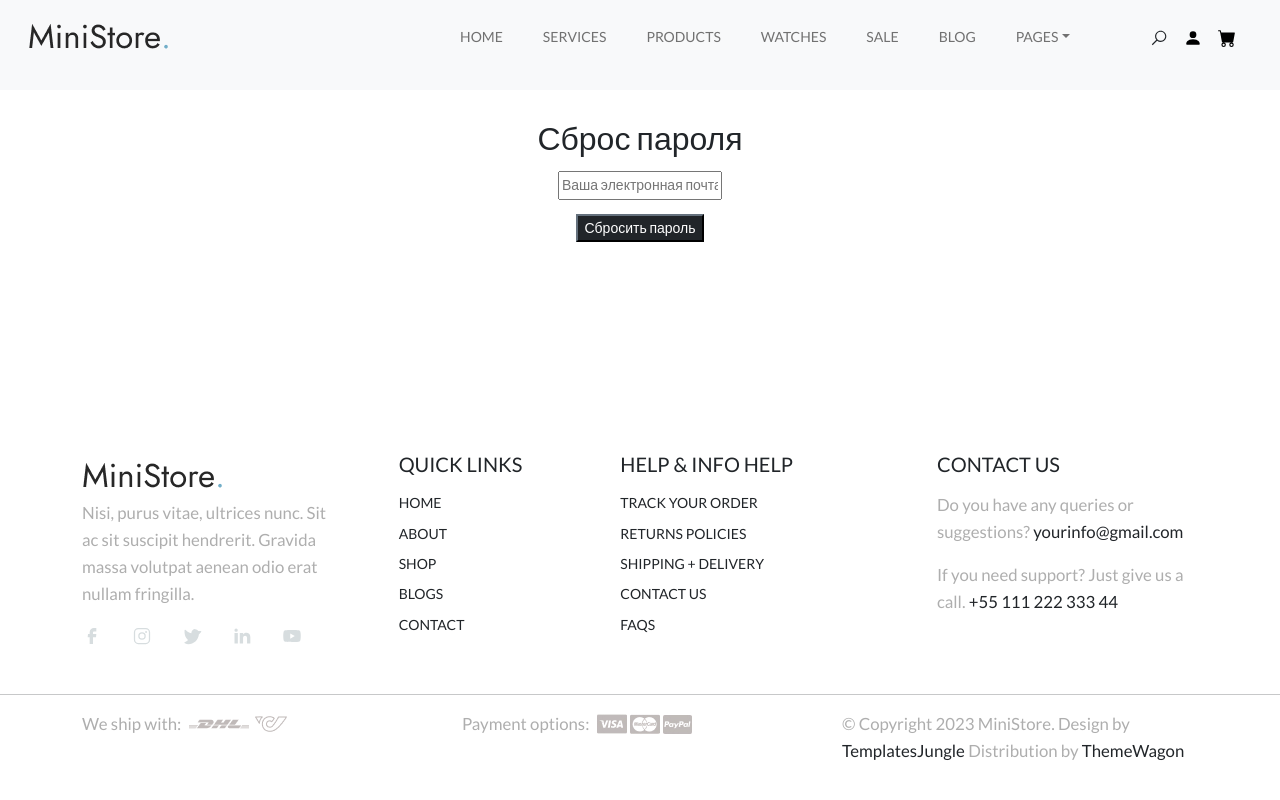
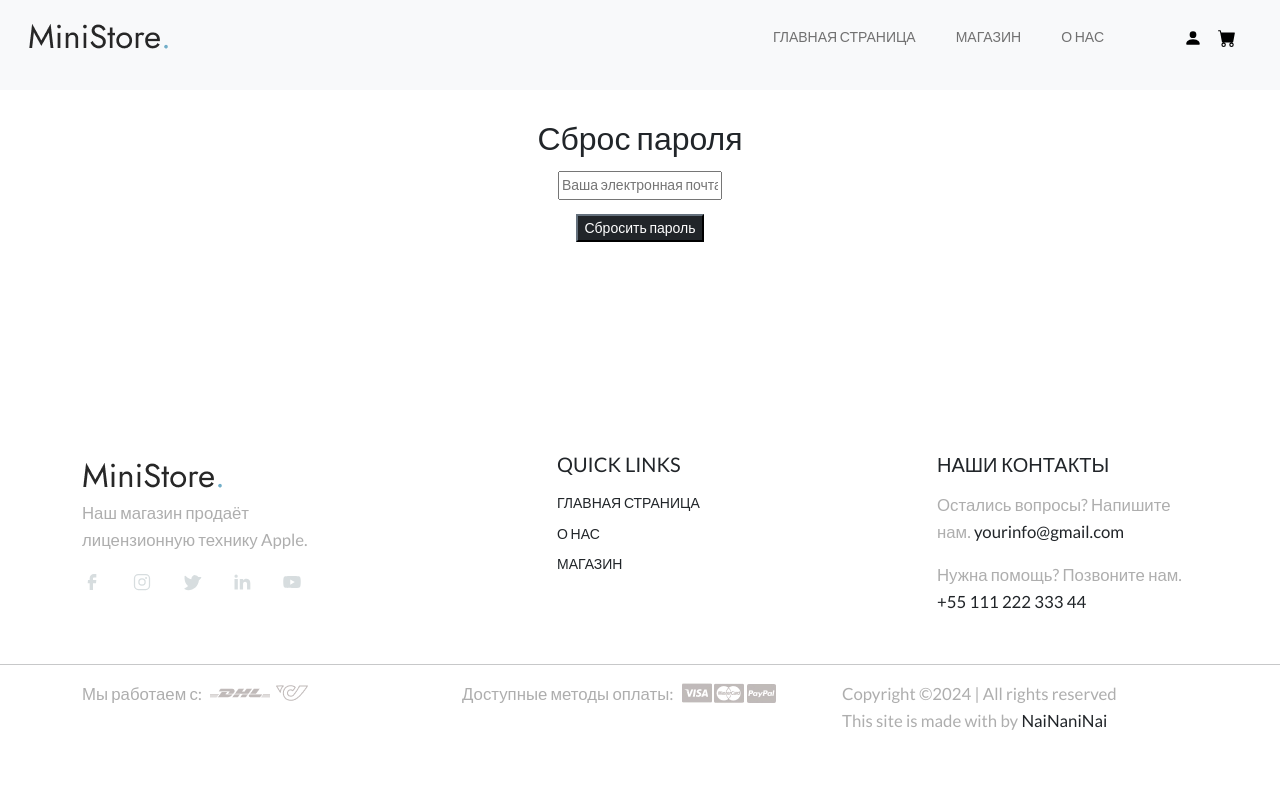
Before and after one commit to NaiNaniNai/electronic-shop-site, a Django app: page /accounts/reset_password/ in a window 1280 px wide. Run offline with Django 5.2, Linux system fonts and the light colour scheme; parts of the project's set-up code (start-up, migrations or seed data) failed here and were passed over; some libraries are stand-ins or nearby versions.

Commit message:
Change header and footer

```diff
--- a/templates/include/footer.html
+++ b/templates/include/footer.html
@@ -7,9 +7,7 @@
                     <div class="col-lg-3 col-sm-6 pb-3">
                         <div class="footer-menu">
                             <img src="{% static "images/main-logo.png" %}" alt="logo">
-                            <p>
-                                Nisi, purus vitae, ultrices nunc. Sit ac sit suscipit hendrerit. Gravida massa volutpat aenean odio erat nullam fringilla.
-                            </p>
+                            <p>Наш магазин продаёт лицензионную технику Apple.</p>
                             <div class="social-links">
                                 <ul class="d-flex list-unstyled">
                                     <li>
@@ -56,53 +54,25 @@
                             <h5 class="widget-title pb-2">Quick Links</h5>
                             <ul class="menu-list list-unstyled text-uppercase">
                                 <li class="menu-item pb-2">
-                                    <a href="#">Home</a>
+                                    <a href="{% url "index" %}">Главная страница</a>
                                 </li>
                                 <li class="menu-item pb-2">
-                                    <a href="#">About</a>
+                                    <a href="#">О нас</a>
                                 </li>
                                 <li class="menu-item pb-2">
-                                    <a href="#">Shop</a>
-                                </li>
-                                <li class="menu-item pb-2">
-                                    <a href="#">Blogs</a>
-                                </li>
-                                <li class="menu-item pb-2">
-                                    <a href="#">Contact</a>
-                                </li>
-                            </ul>
-                        </div>
-                    </div>
-                    <div class="col-lg-3 col-sm-6 pb-3">
-                        <div class="footer-menu text-uppercase">
-                            <h5 class="widget-title pb-2">Help & Info Help</h5>
-                            <ul class="menu-list list-unstyled">
-                                <li class="menu-item pb-2">
-                                    <a href="#">Track Your Order</a>
-                                </li>
-                                <li class="menu-item pb-2">
-                                    <a href="#">Returns Policies</a>
-                                </li>
-                                <li class="menu-item pb-2">
-                                    <a href="#">Shipping + Delivery</a>
-                                </li>
-                                <li class="menu-item pb-2">
-                                    <a href="#">Contact Us</a>
-                                </li>
-                                <li class="menu-item pb-2">
-                                    <a href="#">Faqs</a>
+                                    <a href="{% url "catalog" %}">Магазин</a>
                                 </li>
                             </ul>
                         </div>
                     </div>
                     <div class="col-lg-3 col-sm-6 pb-3">
                         <div class="footer-menu contact-item">
-                            <h5 class="widget-title text-uppercase pb-2">Contact Us</h5>
+                            <h5 class="widget-title text-uppercase pb-2">Наши контакты</h5>
                             <p>
-                                Do you have any queries or suggestions? <a href="mailto:">yourinfo@gmail.com</a>
+                                Остались вопросы? Напишите нам. <a href="mailto:">yourinfo@gmail.com</a>
                             </p>
                             <p>
-                                If you need support? Just give us a call. <a href="">+55 111 222 333 44</a>
+                                Нужна помощь? Позвоните нам. <a href="">+55 111 222 333 44</a>
                             </p>
                         </div>
                     </div>
@@ -117,7 +87,7 @@
         <div class="row d-flex flex-wrap justify-content-between">
             <div class="col-md-4 col-sm-6">
                 <div class="Shipping d-flex">
-                    <p>We ship with:</p>
+                    <p>Мы работаем с:</p>
                     <div class="card-wrap ps-2">
                         <img src="{% static "images/dhl.png" %}" alt="visa">
                         <img src="{% static "images/shippingcard.png" %}" alt="mastercard">
@@ -126,7 +96,7 @@
             </div>
             <div class="col-md-4 col-sm-6">
                 <div class="payment-method d-flex">
-                    <p>Payment options:</p>
+                    <p>Доступные методы оплаты:</p>
                     <div class="card-wrap ps-2">
                         <img src="{% static "images/visa.jpg" %}" alt="visa">
                         <img src="{% static "images/mastercard.jpg" %}" alt="mastercard">
@@ -136,8 +106,11 @@
             </div>
             <div class="col-md-4 col-sm-6">
                 <div class="copyright">
-                    <p>
-                        © Copyright 2023 MiniStore. Design by <a href="https://templatesjungle.com/">TemplatesJungle</a> Distribution by <a href="https://themewagon.com">ThemeWagon</a>
+                    <p class="copyright">
+                        Copyright &copy;<script>document.write(new Date().getFullYear());</script> | All rights reserved
+                        <br>
+                        This site is made with <i class="fa fa-heart" aria-hidden="true"></i> by <a href="https://github.com/NaiNaniNai/electronic-shop-site"
+    target="_blank">NaiNaniNai</a>
                     </p>
                 </div>
             </div>
--- a/templates/include/header.html
+++ b/templates/include/header.html
@@ -3,8 +3,8 @@
         class="site-header header-scrolled position-fixed text-black bg-light">
     <nav id="header-nav" class="navbar navbar-expand-lg px-3 mb-3">
         <div class="container-fluid">
-            <a class="navbar-brand" href="index.html">
-                <img src="{% static "images/main-logo.png" %}" class="logo">
+            <a class="navbar-brand" href="{% url "index" %}">
+                <img src="{% static "images/main-logo.png" %}" alt="logo" class="logo">
             </a>
             <button class="navbar-toggler d-flex d-lg-none order-3 p-2"
                     type="button"
@@ -22,8 +22,8 @@
                  id="bdNavbar"
                  aria-labelledby="bdNavbarOffcanvasLabel">
                 <div class="offcanvas-header px-4 pb-0">
-                    <a class="navbar-brand" href="index.html">
-                        <img src="{% static "images/main-logo.png" %}" class="logo">
+                    <a class="navbar-brand" href="{% url "index" %}">
+                        <img src="{% static "images/main-logo.png" %}" alt="logo" class="logo">
                     </a>
                     <button type="button"
                             class="btn-close btn-close-black"
@@ -35,73 +35,26 @@
                     <ul id="navbar"
                         class="navbar-nav text-uppercase justify-content-end align-items-center flex-grow-1 pe-3">
                         <li class="nav-item">
-                            <a class="nav-link me-4 active" href="#billboard">Home</a>
+                            <a class="nav-link me-4" href="{% url "index" %}">Главная страница</a>
                         </li>
                         <li class="nav-item">
-                            <a class="nav-link me-4" href="#company-services">Services</a>
+                            <a class="nav-link me-4" href="{% url "catalog" %}">Магазин</a>
                         </li>
                         <li class="nav-item">
-                            <a class="nav-link me-4" href="#mobile-products">Products</a>
-                        </li>
-                        <li class="nav-item">
-                            <a class="nav-link me-4" href="#smart-watches">Watches</a>
-                        </li>
-                        <li class="nav-item">
-                            <a class="nav-link me-4" href="#yearly-sale">Sale</a>
-                        </li>
-                        <li class="nav-item">
-                            <a class="nav-link me-4" href="#latest-blog">Blog</a>
-                        </li>
-                        <li class="nav-item dropdown">
-                            <a class="nav-link me-4 dropdown-toggle link-dark"
-                               data-bs-toggle="dropdown"
-                               href="#"
-                               role="button"
-                               aria-expanded="false">Pages</a>
-                            <ul class="dropdown-menu">
-                                <li>
-                                    <a href="about.html" class="dropdown-item">About</a>
-                                </li>
-                                <li>
-                                    <a href="blog.html" class="dropdown-item">Blog</a>
-                                </li>
-                                <li>
-                                    <a href="shop.html" class="dropdown-item">Shop</a>
-                                </li>
-                                <li>
-                                    <a href="cart.html" class="dropdown-item">Cart</a>
-                                </li>
-                                <li>
-                                    <a href="checkout.html" class="dropdown-item">Checkout</a>
-                                </li>
-                                <li>
-                                    <a href="single-post.html" class="dropdown-item">Single Post</a>
-                                </li>
-                                <li>
-                                    <a href="single-product.html" class="dropdown-item">Single Product</a>
-                                </li>
-                                <li>
-                                    <a href="contact.html" class="dropdown-item">Contact</a>
-                                </li>
-                            </ul>
+                            <a class="nav-link me-4" href="{% url "catalog" %}">О нас</a>
                         </li>
                         <li class="nav-item">
                             <div class="user-items ps-5">
                                 <ul class="d-flex justify-content-end list-unstyled">
-                                    <li class="search-item pe-3">
-                                        <a href="#" class="search-button">
-                                            <svg class="search">
-                                                <use xlink:href="#search"></use>
-                                            </svg>
-                                        </a>
-                                    </li>
+                                    {% if not user.is_authenticated %}
                                         <li class="pe-3">
-                                        <a href="#">
+                                            <a href={% url "singin" %}>
                                                 <svg class="user">
                                                     <use xlink:href="#user"></use>
                                                 </svg>
                                             </a>
                                         </li>
+                                    {% endif %}
                                     <li>
                                         <a href="cart.html">
                                             <svg class="cart">
```
Lines whose indentation alone changed are shown as unchanged.
